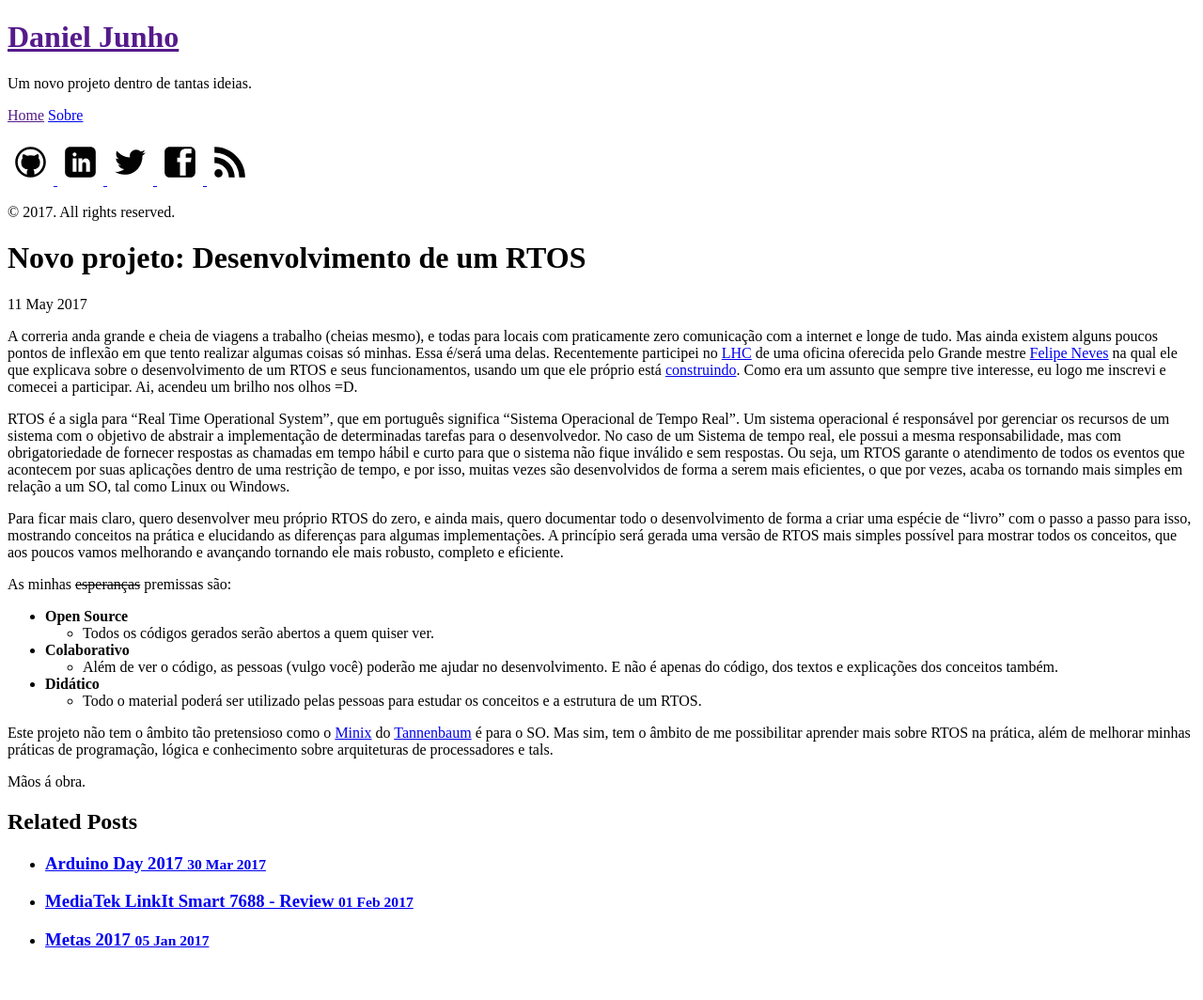
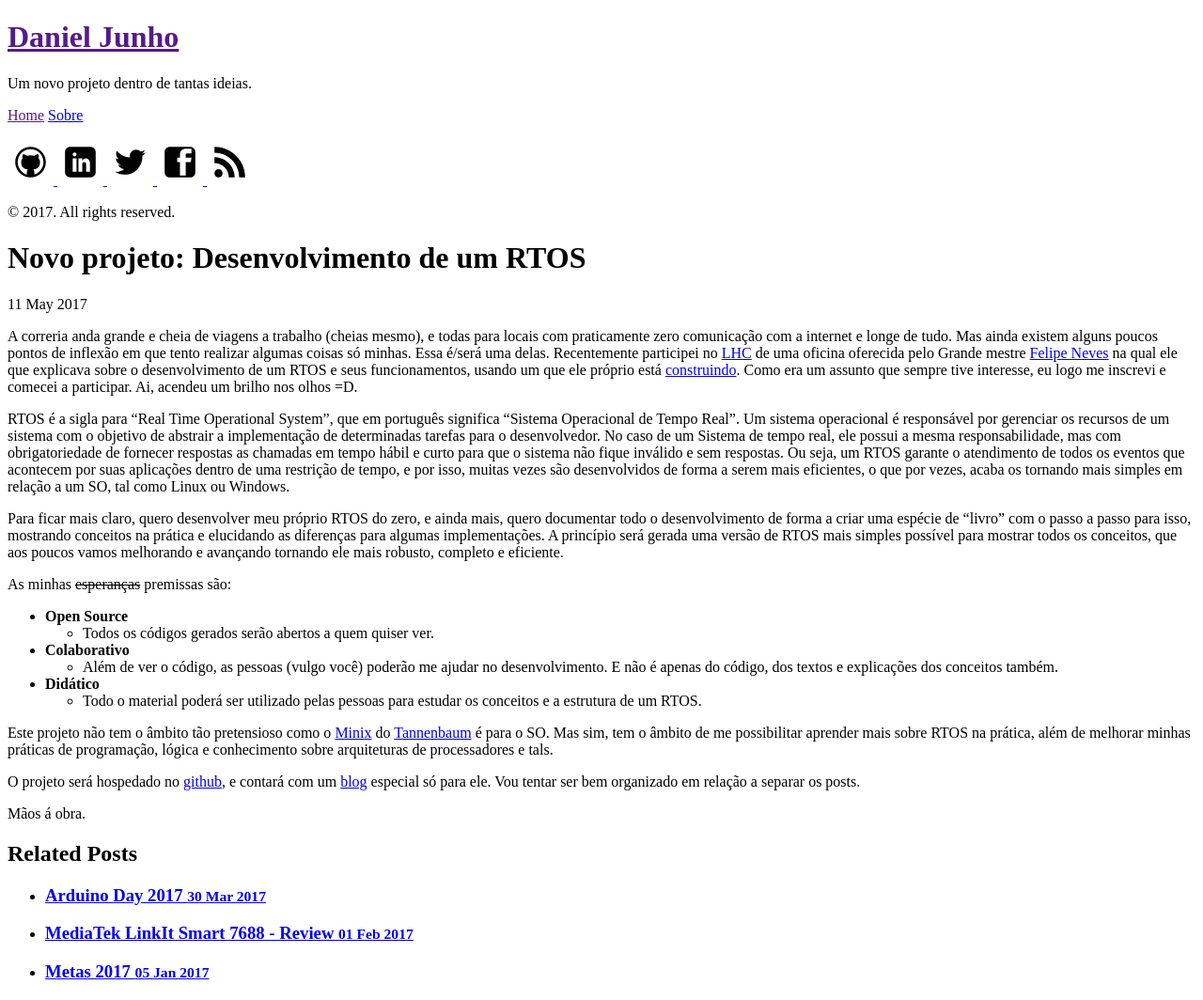
Before and after one commit to djunho/djunho.github.io, a Jekyll site: the page built from _posts/2017-05-11-NovoRTOS.md, in a window 1280 px wide. Shown: the whole page at 94% size. Built offline with Jekyll 4.4.1, drawn with Linux system fonts in a browser that asks for light colours; comment, search, counter and statistics services are not loaded; before the commit the page ends 1030 px from its top, so only the background shows below that.

Commit message:
Adicionado o link do projeto

```diff
--- a/_posts/2017-05-11-NovoRTOS.md
+++ b/_posts/2017-05-11-NovoRTOS.md
@@ -24,4 +24,6 @@ As minhas <s>esperanças</s> premissas são:
 
 Este projeto não tem o âmbito tão pretensioso como o [Minix](https://pt.wikipedia.org/wiki/MINIX) do [Tannenbaum](https://pt.wikipedia.org/wiki/Andrew_Stuart_Tanenbaum) é para o SO. Mas sim, tem o âmbito de me possibilitar aprender mais sobre RTOS na prática, além de melhorar minhas práticas de programação, lógica e conhecimento sobre arquiteturas de processadores e tals.
 
+O projeto será hospedado no [github](https://github.com/djunho/StaRTOS), e contará com um [blog](http://danieljunho.com/StaRTOS/) especial só para ele. Vou tentar ser bem organizado em relação a separar os posts.
+
 Mãos á obra.
```
